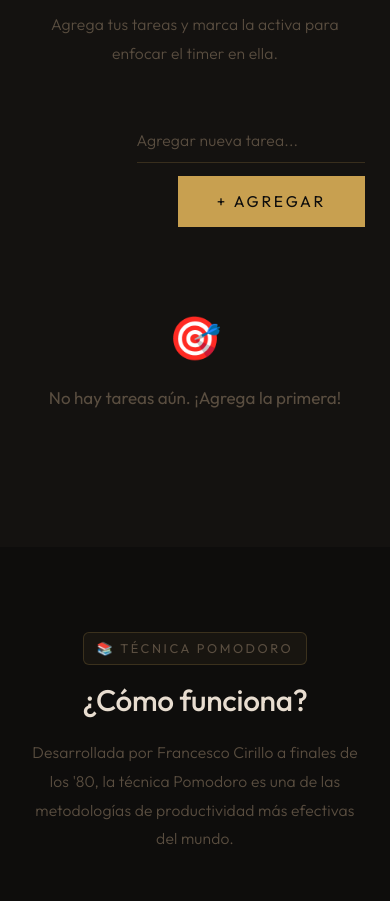
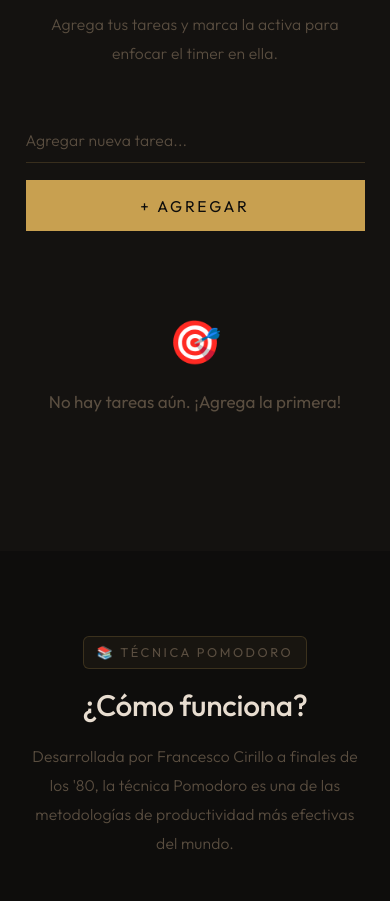
Before and after one commit to jsilvacode/pomodoro-pwa, a plain HTML site: page index.html in a window 390 px wide. Shown: the part 1658-2559 px from the top of the page. Drawn offline with nearby package versions, Linux system fonts and the light colour scheme.

Commit message:
fix: mobile task input width and increment SW to v8

```diff
--- a/service-worker.js
+++ b/service-worker.js
@@ -1,4 +1,4 @@
-const CACHE_NAME = 'flowmodoro-v7';
+const CACHE_NAME = 'flowmodoro-v8';
 const ASSETS = [
   './',
   './index.html',
--- a/styles.css
+++ b/styles.css
@@ -1510,7 +1510,12 @@ body[data-mode="long"] .ctrl-btn-primary {
 
   .cards-grid { grid-template-columns: 1fr; }
 
-  .task-input-row { flex-direction: column; }
+  .task-input-row {
+    flex-direction: column;
+    align-items: stretch;
+    gap: 1rem;
+  }
+  .task-input { width: 100%; }
 }
 
 @media (max-width: 480px) {
```
